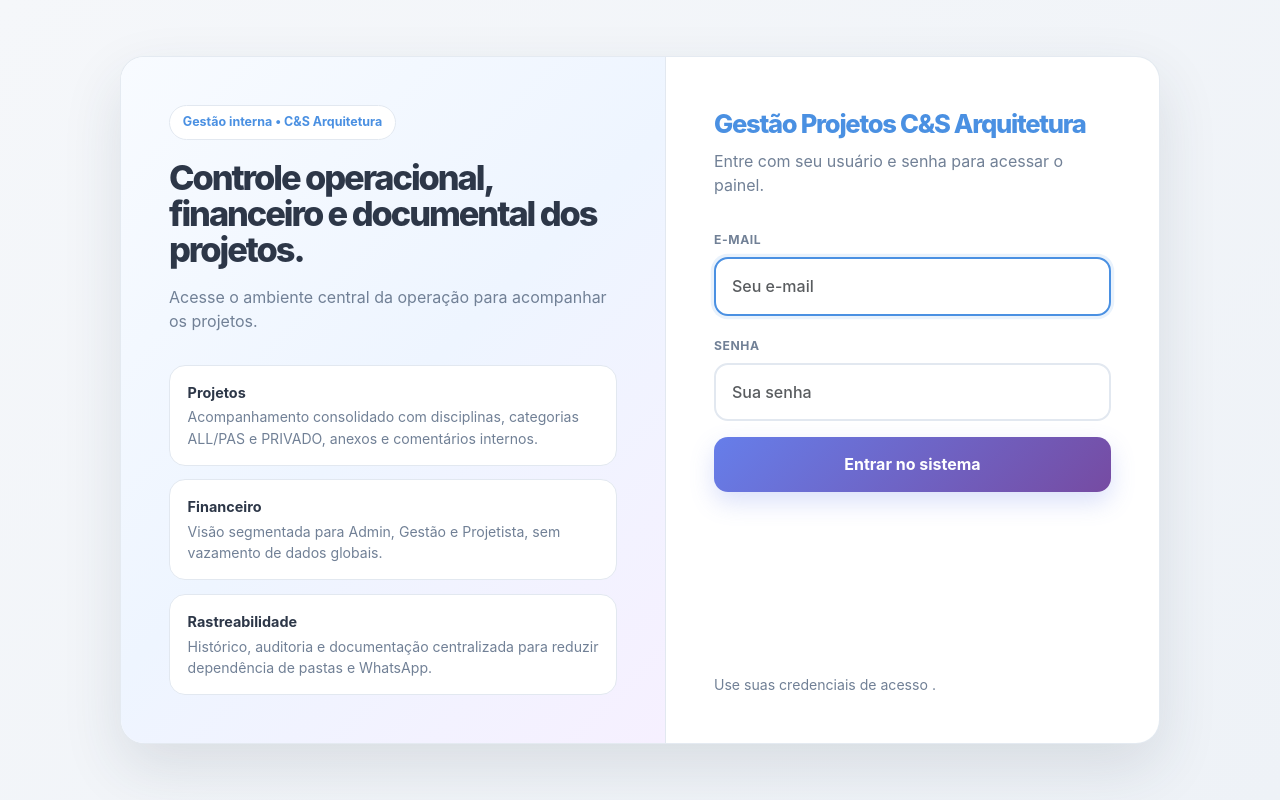
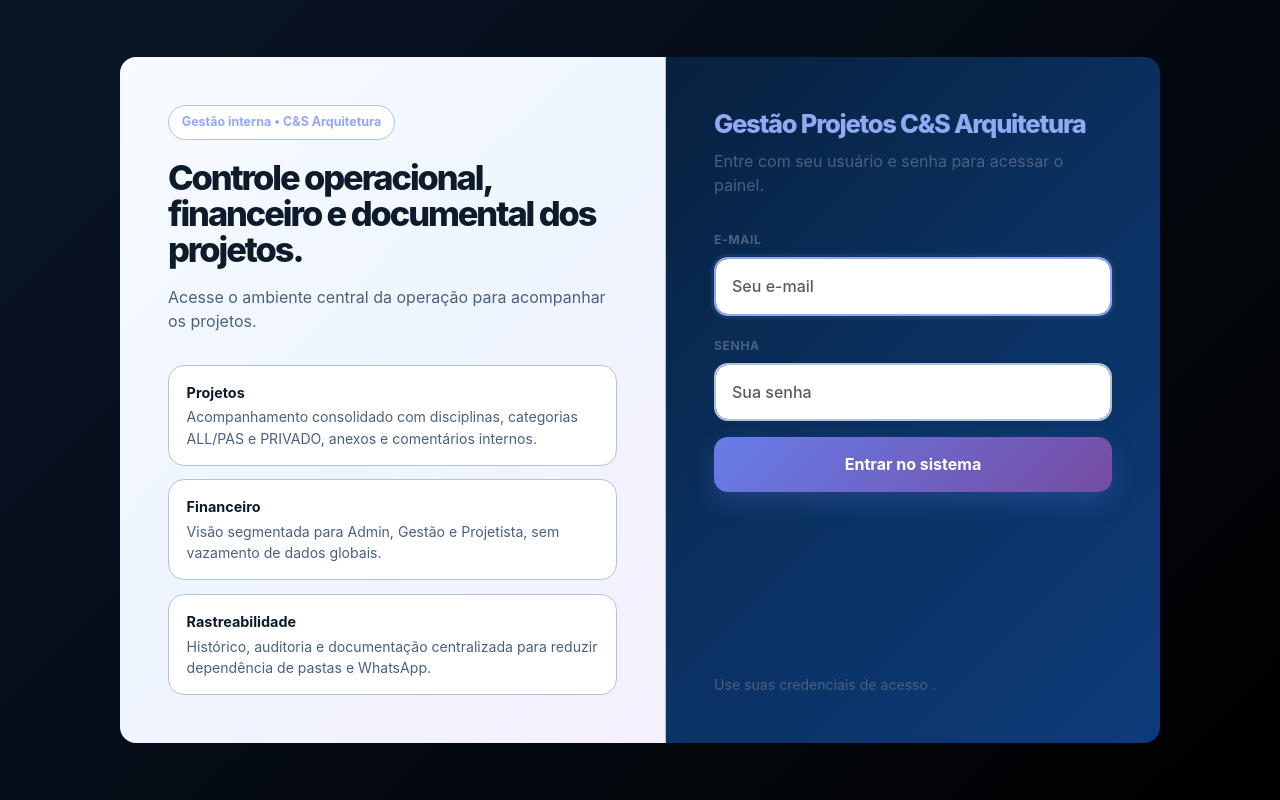
Before and after one commit to CaioCarvalhaes/Projeto-CeS-Arquitetura, a Flask app: page /login in a window 1280 px wide. Run offline with Flask 3, Linux system fonts and the light colour scheme.

Commit message:
Ajusta visual do painel de login

```diff
--- a/sistema_app-main/templates/login.html
+++ b/sistema_app-main/templates/login.html
@@ -5,9 +5,9 @@
 <title>Login - {{ APP_NAME }}</title>
 <link href="https://cdn.jsdelivr.net/npm/bootstrap@5.3.3/dist/css/bootstrap.min.css" rel="stylesheet">
 <style>
-:root{--cs-primary:#4A90E2;--cs-secondary:#764ba2;--cs-text:#2d3748;--cs-muted:#718096;--cs-border:#e2e8f0}
-*{box-sizing:border-box} body{min-height:100vh;margin:0;display:flex;align-items:center;justify-content:center;background:linear-gradient(135deg,#f5f7fa 0%,#eef2f7 100%);font-family:-apple-system,BlinkMacSystemFont,'Segoe UI',Roboto,'Helvetica Neue',Arial,sans-serif;color:var(--cs-text)}
-.login-shell{width:min(1040px,94vw);display:grid;grid-template-columns:1.05fr .95fr;background:#fff;border-radius:24px;overflow:hidden;box-shadow:0 24px 60px rgba(45,55,72,.12);border:1px solid rgba(226,232,240,.9)}
+:root{--cs-primary:#91a8f3;--cs-secondary:    #5783b6;--cs-text:#0D1B2A;--cs-muted:#4A6080;--cs-border:#B0C4D8;}*{box-sizing:border-box} body{min-height:100vh;margin:0;display:flex;align-items:center;justify-content:center;;font-family:-apple-system,BlinkMacSystemFont,'Segoe UI',Roboto,'Helvetica Neue',Arial,sans-serif;color:var(--cs-text)}
+
+.login-shell{width:min(1040px,94vw);display:grid;grid-template-columns:1.05fr .95fr;background:linear-gradient(135deg,#050F1C 0%,#0A2F5C 60%,#0D3B7A 100%);border:none; border-radius:16px;overflow:hidden;}
 .login-hero{padding:3rem;background:linear-gradient(135deg,#f8fbff 0%,#eef5ff 50%,#f6f0ff 100%);border-right:1px solid var(--cs-border);display:flex;flex-direction:column;justify-content:center}
 .hero-badge{display:inline-flex;align-items:center;gap:.5rem;background:#fff;border:1px solid var(--cs-border);border-radius:999px;padding:.45rem .8rem;font-size:.78rem;color:var(--cs-primary);font-weight:700;width:max-content;margin-bottom:1.25rem}
 .hero-title{font-size:2.15rem;line-height:1.05;font-weight:800;letter-spacing:-.06em;margin-bottom:1rem}
@@ -22,6 +22,7 @@
 </style>
 </head>
 <body>
+  <body style="background:linear-gradient(135deg,#0A1628 0%,#000000 100%);min-height:100vh;"></body>
   <div class="login-shell">
     <section class="login-hero">
       <div class="hero-badge">Gestão interna • C&S Arquitetura</div>
```
Also changed, not shown: sistema_app-main/templates/base.html (+6 -5 lines).
